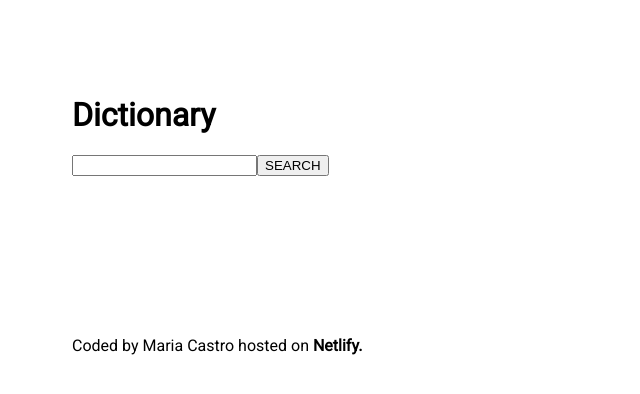
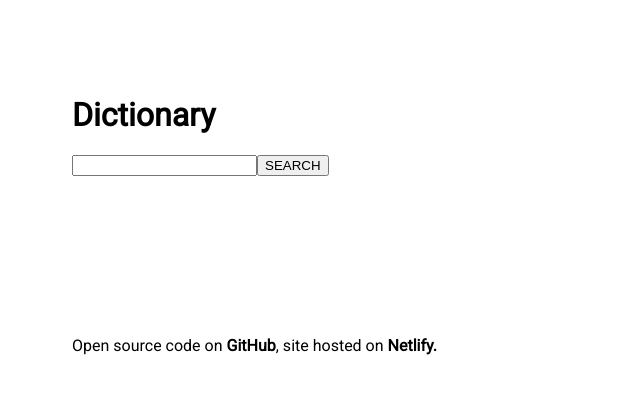
Before and after one commit to mariaalouisaa/Dictionary-Project, a React (Create React App) app: page / in a window 1280 px wide. Shown: the top 394 px of the page, without its empty margins (0-640 px from the left). Built offline with nearby package versions, Linux system fonts and the light colour scheme.

Commit message:
added audio to word pronunciation, html css and js

```diff
--- a/public/index.html
+++ b/public/index.html
@@ -30,6 +30,10 @@
       href="https://fonts.googleapis.com/css2?family=Roboto&display=swap"
       rel="stylesheet"
     />
+    <script
+      src="https://kit.fontawesome.com/22ca1cdaec.js"
+      crossorigin="anonymous"
+    ></script>
     <title>Dictionary App</title>
   </head>
   <body>
--- a/src/App.js
+++ b/src/App.js
@@ -7,7 +7,15 @@ function App() {
       <h1>Dictionary</h1>
       <Search />
       <footer>
-        Coded by Maria Castro hosted on{" "}
+        Open source code on{" "}
+        <a
+          href="https://github.com/mariaalouisaa/Dictionary-Project"
+          target="_blank"
+          rel="noreferrer"
+        >
+          GitHub
+        </a>
+        , site hosted on{" "}
         <a
           href="https://practical-poincare-037e95.netlify.app"
           target="_blank"
--- a/src/Definition.css
+++ b/src/Definition.css
@@ -2,4 +2,18 @@
   font-size: smaller;
   font-weight: normal;
   margin-left: 15px;
+  color: rgb(80, 80, 80);
 }
+
+.sound {
+  color: rgb(80, 80, 80);
+  font-size: smaller;
+  margin-right: 20px;
+  border: solid rgb(80, 80, 80);
+  padding: 3px 4px;
+  border-radius: 20px;
+}
+
+.sound:hover {
+  background: rgba(182, 182, 182, 0.5);
+}
--- a/src/Definition.js
+++ b/src/Definition.js
@@ -2,14 +2,22 @@ import "./Definition.css";
 
 export default function Definitions(props) {
   if (props.data) {
-    console.log(props.data.phonetic);
+    let audio = new Audio(props.data.phonetics[0].audio);
+
+    const play = () => {
+      audio.play();
+    };
+
     return (
       <div className="Definitions">
         <h2>
+          <span className="sound" onClick={play}>
+            <i class="fas fa-volume-up"></i>
+          </span>
           {props.data.word}{" "}
           <span className="phonetic"> {props.data.phonetic}</span>
         </h2>
-        {props.data.meanings.map(function (meaning, index) {
+        {props.data.meanings.map((meaning, index) => {
           return (
             <p key={index}>
               <strong>
```
